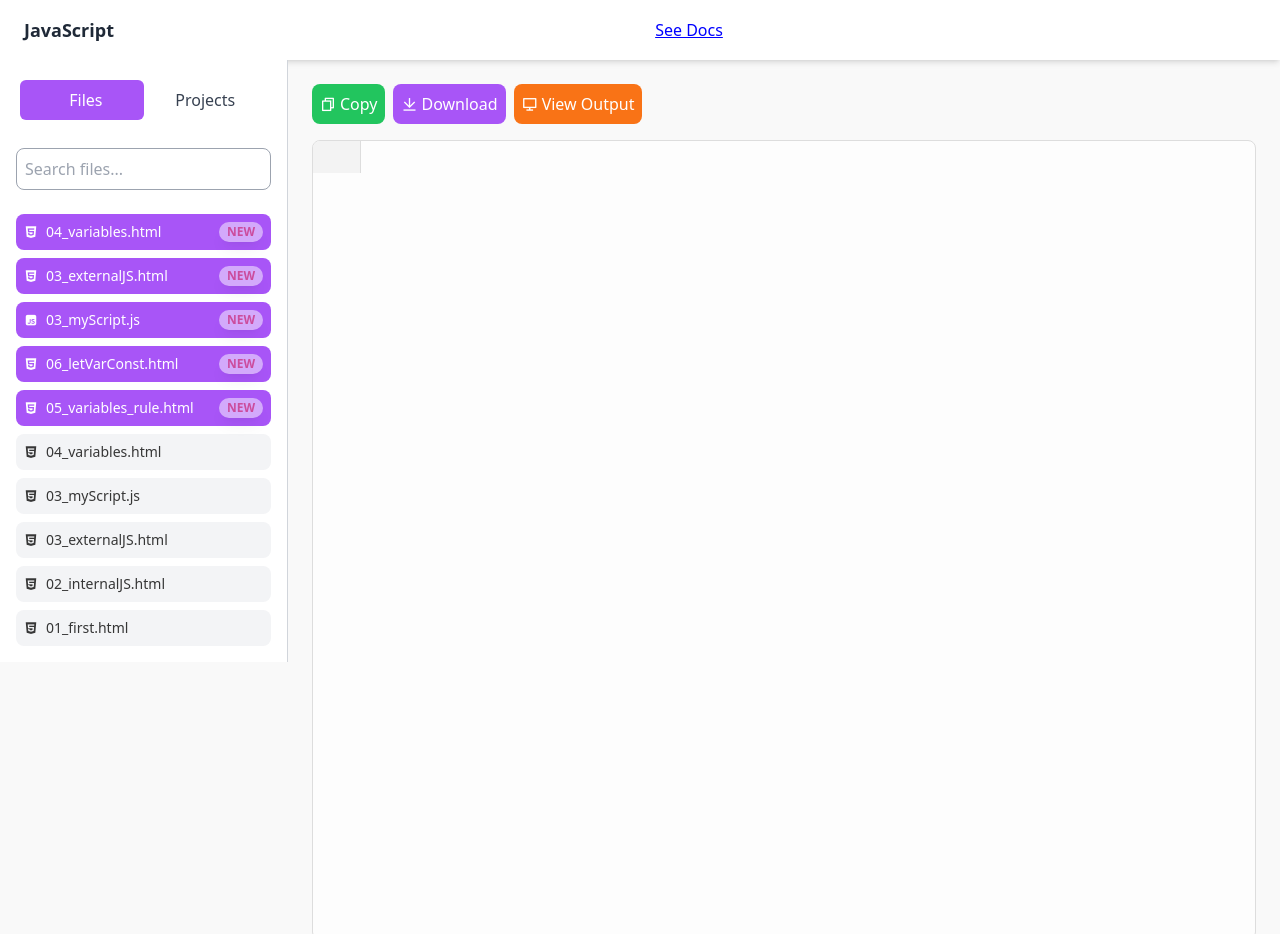
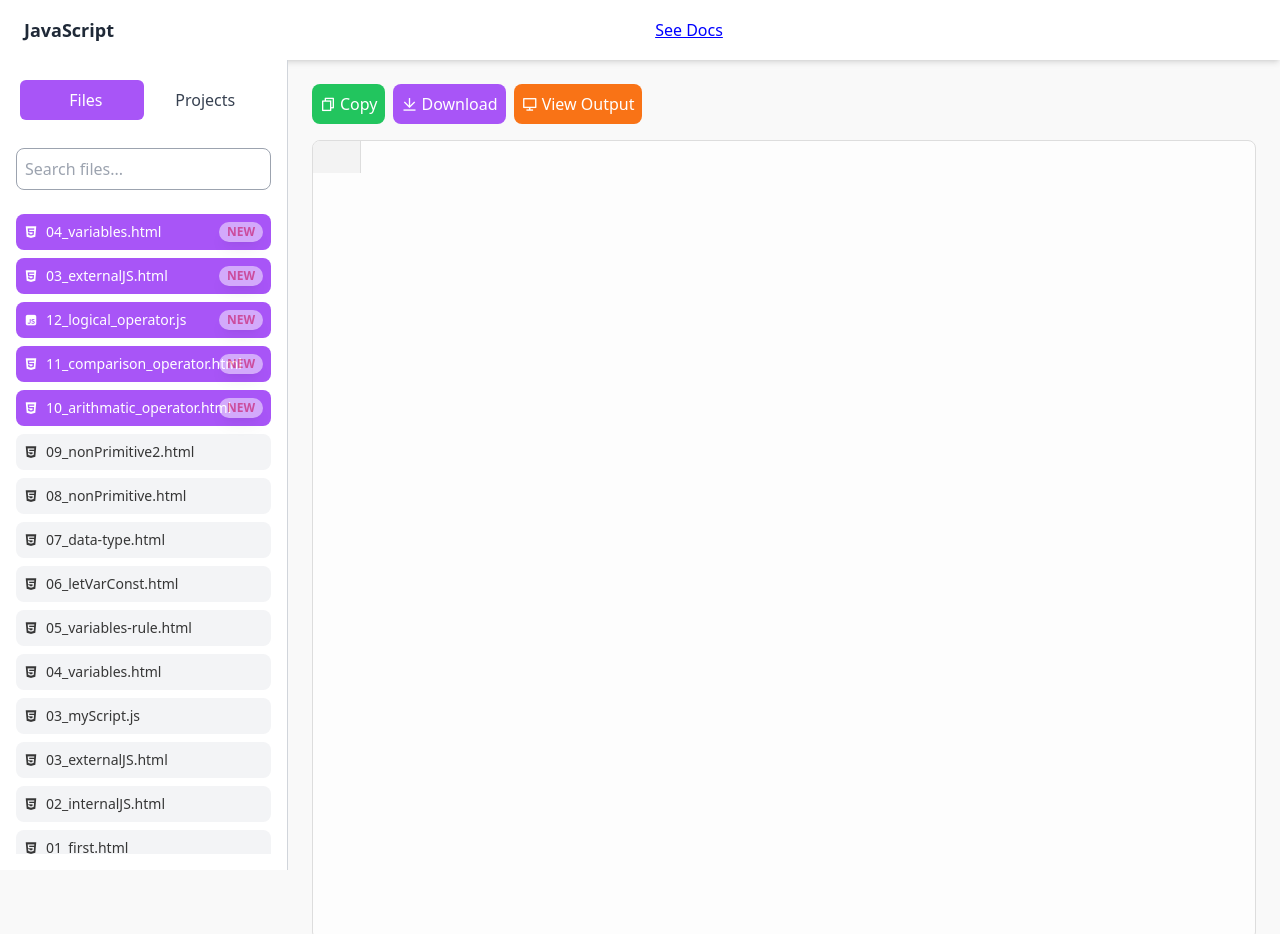
Before and after one commit to Himanshhhyou/olevel-js, a plain HTML site: page index.html in a window 1280 px wide. Shown: the top 934 px of the page. Drawn offline with nearby package versions, Linux system fonts and the light colour scheme; some icons are missing.

Commit message:
Update index.html

```diff
--- a/index.html
+++ b/index.html
@@ -169,9 +169,9 @@
         </div>
         <div
           class="file-item p-2 flex items-center gap-2 bg-purple-500 text-white rounded-lg cursor-pointer hover:bg-purple-500 hover:text-white relative"
-          onclick="loadCode('class-codes/03_myScript.js')">
+          onclick="loadCode('class-codes/12_logical_operator.js')">
           <i class="ri-javascript-fill"></i>
-          <span>03_myScript.js</span>
+          <span>12_logical_operator.js</span>
           <span
             class="new-label absolute text-red-500 bg-white text-xs font-bold px-2 py-0.5 rounded-full animate-pulse shadow-lg">
             NEW
@@ -179,9 +179,9 @@
         </div>
         <div
           class="file-item p-2 flex items-center gap-2 bg-purple-500 text-white rounded-lg cursor-pointer hover:bg-purple-500 hover:text-white relative"
-          onclick="loadCode('class-codes/06_letVarConst.html')">
+          onclick="loadCode('class-codes/11_comparison_operator.html')">
           <i class="ri-html5-fill"></i>
-          <span>06_letVarConst.html</span>
+          <span>11_comparison_operator.html</span>
           <span
             class="new-label absolute text-red-500 bg-white text-xs font-bold px-2 py-0.5 rounded-full animate-pulse shadow-lg">
             NEW
@@ -189,9 +189,9 @@
         </div>
         <div
           class="file-item p-2 flex items-center gap-2 bg-purple-500 text-white rounded-lg cursor-pointer hover:bg-purple-500 hover:text-white relative"
-          onclick="loadCode('class-codes/05_variables_rule.html')">
+          onclick="loadCode('class-codes/10_arithmatic_operator.html')">
           <i class="ri-html5-fill"></i>
-          <span>05_variables_rule.html</span>
+          <span>10_arithmatic_operator.html</span>
           <span
             class="new-label absolute text-red-500 bg-white text-xs font-bold px-2 py-0.5 rounded-full animate-pulse shadow-lg">
             NEW
@@ -201,6 +201,31 @@
 
 
 
+        <div
+          class="file-item p-2 flex items-center gap-2 bg-gray-100 rounded-lg cursor-pointer hover:bg-purple-500 hover:text-white"
+          onclick="loadCode('class-codes/09_nonPrimitive2.html')"><i class="ri-html5-fill"></i>
+          09_nonPrimitive2.html
+        </div>
+        <div
+          class="file-item p-2 flex items-center gap-2 bg-gray-100 rounded-lg cursor-pointer hover:bg-purple-500 hover:text-white"
+          onclick="loadCode('class-codes/08_nonPrimitive.html')"><i class="ri-html5-fill"></i>
+          08_nonPrimitive.html
+        </div>
+        <div
+          class="file-item p-2 flex items-center gap-2 bg-gray-100 rounded-lg cursor-pointer hover:bg-purple-500 hover:text-white"
+          onclick="loadCode('class-codes/07_data-type.html')"><i class="ri-html5-fill"></i>
+          07_data-type.html
+        </div>
+        <div
+          class="file-item p-2 flex items-center gap-2 bg-gray-100 rounded-lg cursor-pointer hover:bg-purple-500 hover:text-white"
+          onclick="loadCode('class-codes/06_letVarConst.html')"><i class="ri-html5-fill"></i>
+          06_letVarConst.html
+        </div>
+        <div
+          class="file-item p-2 flex items-center gap-2 bg-gray-100 rounded-lg cursor-pointer hover:bg-purple-500 hover:text-white"
+          onclick="loadCode('class-codes/05_variables-rule.html')"><i class="ri-html5-fill"></i>
+          05_variables-rule.html
+        </div>
         <div
           class="file-item p-2 flex items-center gap-2 bg-gray-100 rounded-lg cursor-pointer hover:bg-purple-500 hover:text-white"
           onclick="loadCode('class-codes/04_variables.html')"><i class="ri-html5-fill"></i>
```
